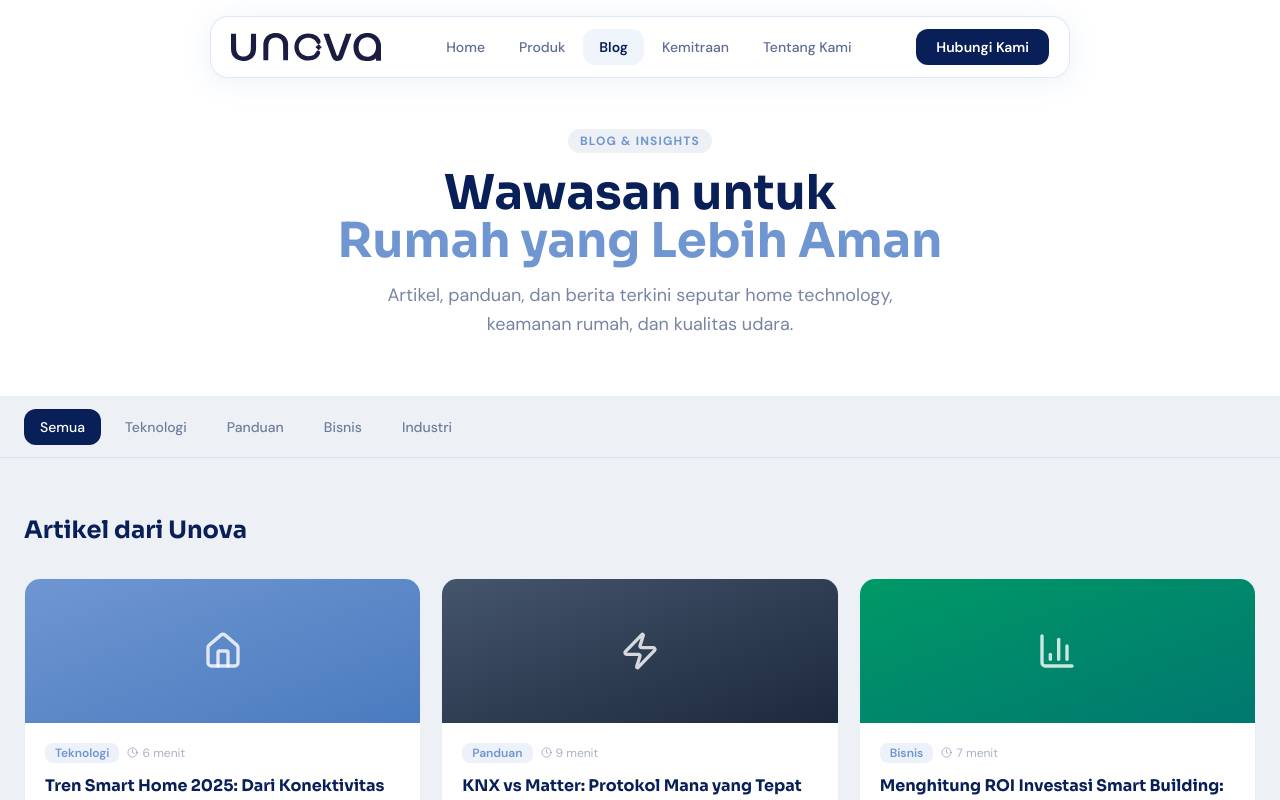
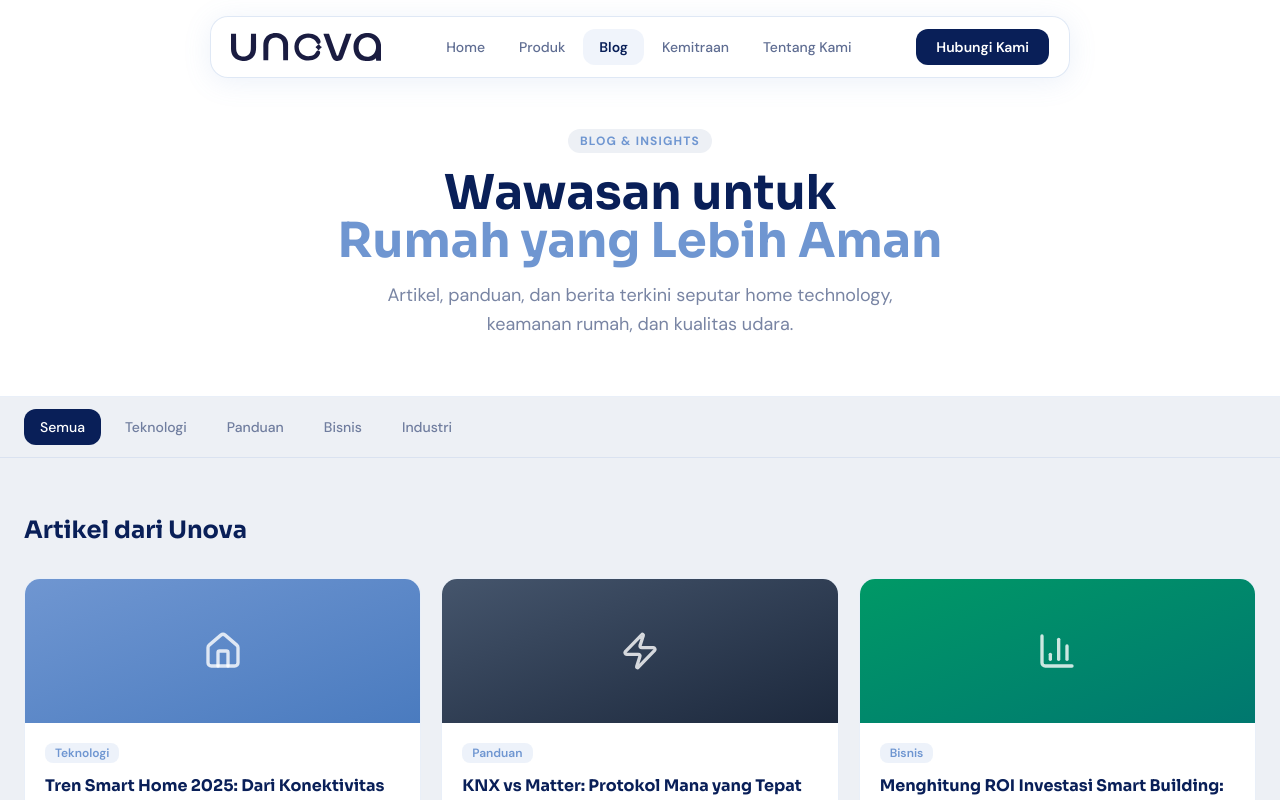
Before and after one commit to ripkie/unovaWebsite, a Next.js app: page /blog in a window 1280 px wide. Shown: the top 800 px of the page. Built offline with nearby package versions, Linux system fonts and the light colour scheme.

Commit message:
update blog

```diff
--- a/src/app/blog/page.tsx
+++ b/src/app/blog/page.tsx
@@ -18,7 +18,7 @@ const internalPosts = [
     excerpt: "Bagaimana ekosistem rumah pintar berkembang melampaui sekadar otomasi menuju sistem yang benar-benar belajar dan beradaptasi.",
     category: "Teknologi",
     date: "10 Maret 2025",
-    readTime: "6 menit",
+    //readTime: "6 menit",
     iconName: "Home",
     color: "from-[#6F96D1] to-[#4a7bbf]",
   },
@@ -161,9 +161,6 @@ export default function BlogPage() {
                       >
                         {post.category}
                       </span>
-                      <span className="flex items-center gap-1 text-brand-navy/35 text-xs">
-                        <Clock size={11} />{post.readTime}
-                      </span>
                     </div>
                     <h3 className="font-display font-bold text-brand-navy text-base leading-snug group-hover:text-[#6F96D1] transition-colors">
                       {post.title}
```
